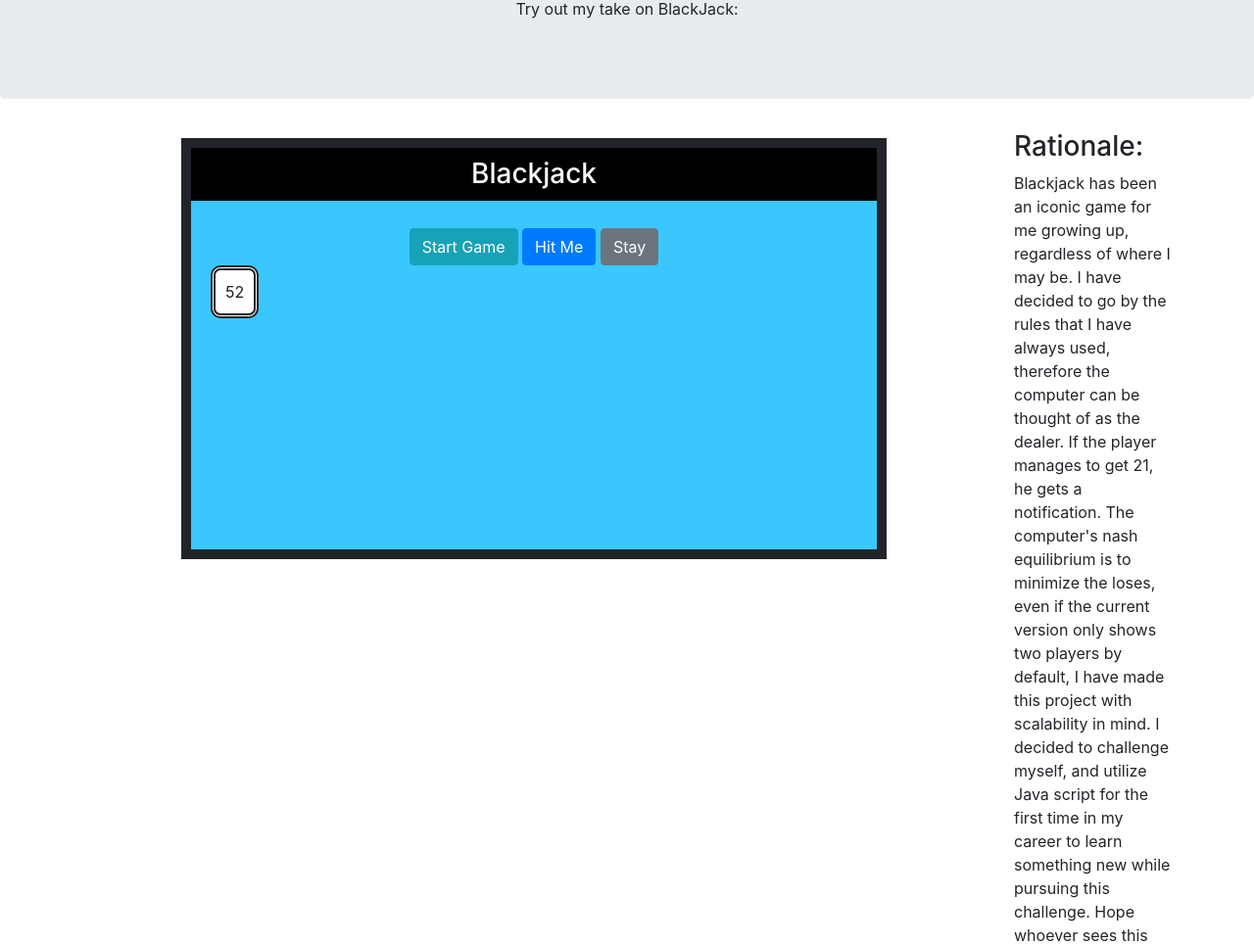
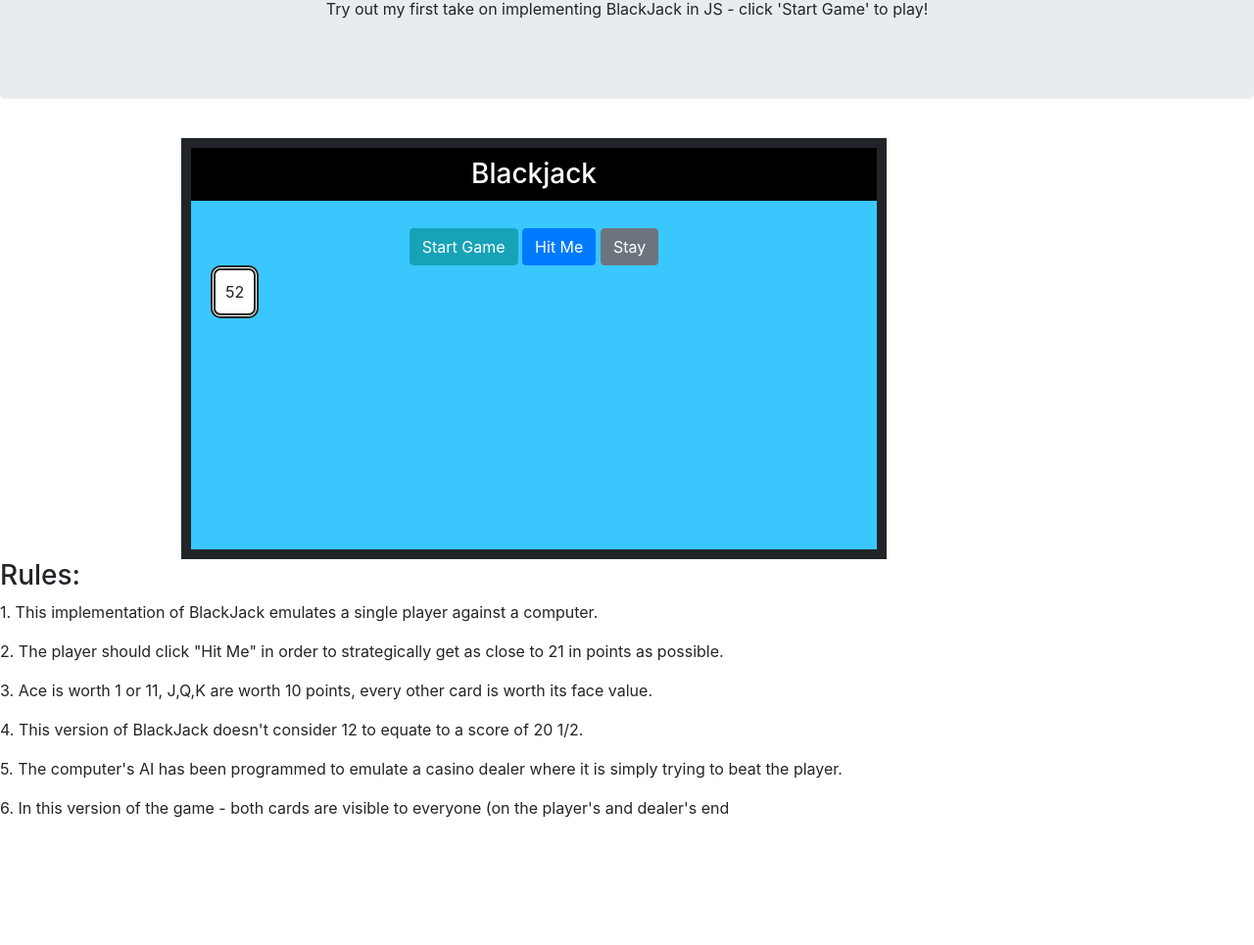
Before and after one commit to Pietro-G/blackjack-js, a website: page client/index.html in a window 1280 px wide. Shown: the part 123-1088 px from the top of the page at 98% size. After the commit the page ends 976 px from the top, so only its background shows below. Drawn offline with nearby package versions, Linux system fonts and the light colour scheme.

Commit message:
Publishing project

```diff
--- a/client/index.html
+++ b/client/index.html
@@ -12,8 +12,8 @@
 
 </head>
 <div class="jumbotron text-center">
-        <h1>KP Coding Challenge 2020</h1>
-        <p>Try out my take on BlackJack: </p>
+        <h1>Speak_ 2022 Coding Project</h1>
+        <p>Try out my first take on implementing BlackJack in JS - click 'Start Game' to play!</p>
 </div>
 
   <div class="container">
@@ -31,9 +31,6 @@
                         <input type="button" class="btn btn-primary" value="Hit Me" onclick="hitMe()">
                         <input type="button" class="btn btn-secondary" value="Stay" onclick="stay()">
                     </div>
-
-
-
                         <div id="deck" class="deck">
                             <div id="deckcount">52</div>
                         </div>
@@ -46,17 +43,23 @@
             </div>
         </div>
       <div class="col-sm-2">
-            <h3>Rationale: </h3>
-            <p>Blackjack has been an iconic game for me growing up, regardless of where I may be.
-                I have decided to go by the rules that I have always used, therefore the computer can be thought of as the dealer.
-                If the player manages to get 21, he gets a notification. The computer's nash equilibrium is to minimize the loses,
-                even if the current version only shows two players by default, I have made this project with scalability in mind.
-                I decided to challenge myself, and utilize Java script for the first time in my career to learn something new while
-                pursuing this challenge. Hope whoever sees this enjoys a couple rounds of good BlackJack. - Pietro
       </p>
       </div>
     </div>
   </div>
+
+  <h3>Rules: </h3>
+        <p>1. This implementation of BlackJack emulates a single player against a computer.</p>
+        <p></p>
+        <p>2. The player should click "Hit Me" in order to strategically get as close to 21 in points as possible.</p>
+        <p></p>
+        <p>3. Ace is worth 1 or 11, J,Q,K are worth 10 points, every other card is worth its face value.</p>
+        <p></p>
+        <p>4. This version of BlackJack doesn't consider 12 to equate to a score of 20 1/2.</p>
+        <p></p>
+        <p>5. The computer's AI has been programmed to emulate a casino dealer where it is simply trying to beat the player.</p>
+        <p></p>
+        <p>6. In this version of the game - both cards are visible to everyone (on the player's and dealer's end</p>
 <body>
         <script src="src/game.js"></script>
 </body>
--- a/package.json
+++ b/package.json
@@ -5,7 +5,8 @@
   "main": "server.js",
   "scripts": {
     "test": "echo \"Error: no test specified\" && exit 1",
-    "serve": "node server/server.js"
+    "start": "node server/server.js",
+    "dev": "nodemon server/server.js"
   },
   "repository": {
     "type": "git",
@@ -19,5 +20,8 @@
   "homepage": "https://github.com/Pietro-G/kpBlackjack#readme",
   "dependencies": {
     "express": "^4.17.1"
+  },
+  "devDependencies": {
+    "nodemon": "^2.0.15"
   }
 }
```
Also changed, not shown: client/css/style.css (+12 -17 lines), README.md, 1 other file. Lines whose indentation alone changed are shown as unchanged.
